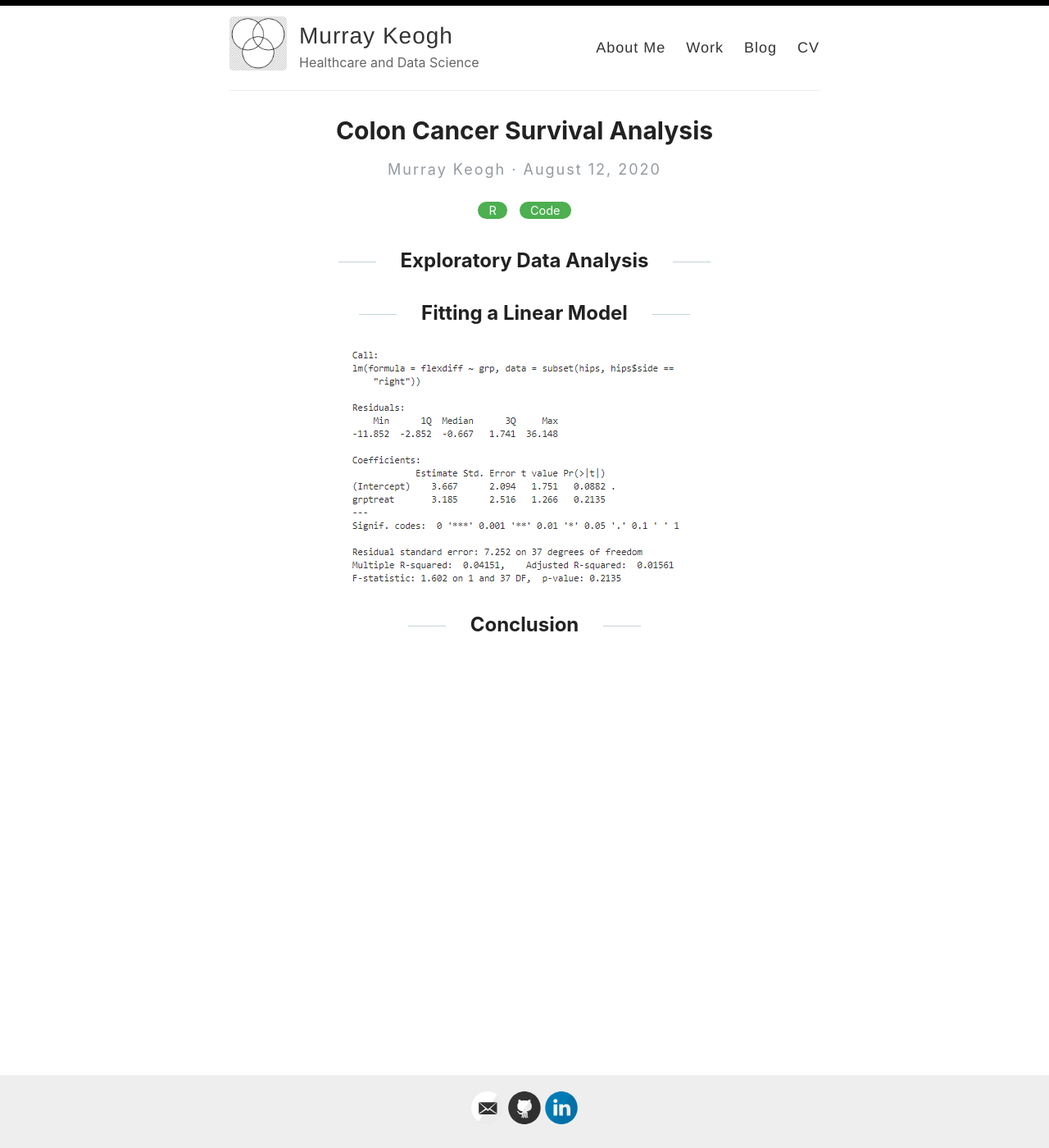
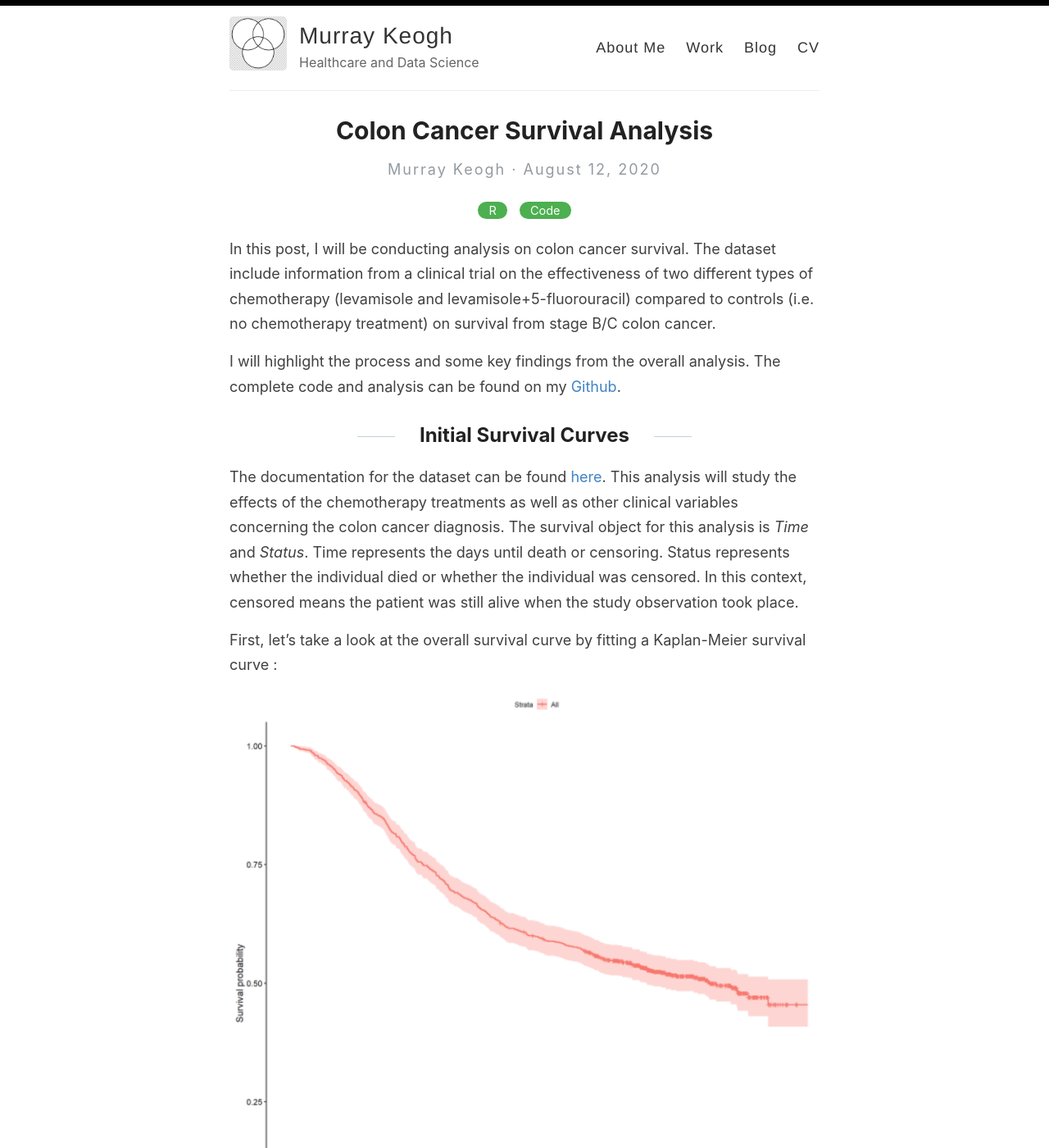
Before and after one commit to Murrkeys/Murrkeys.github.io, a Jekyll site: the page built from _posts/2020-8-12-colon-surv-analysis.md, in a window 1280 px wide and 1400 px high. Shown: the whole window at 82% size. Built offline with Jekyll 4.4.1, drawn with Linux system fonts in a browser that asks for light colours; some of the changed text lies outside the part shown.

Commit message:
Update 2020-8-12-colon-surv-analysis.md

```diff
--- a/_posts/2020-8-12-colon-surv-analysis.md
+++ b/_posts/2020-8-12-colon-surv-analysis.md
@@ -3,8 +3,25 @@ layout: post
 title: Colon Cancer Survival Analysis
 categories: [R,Code]
 ---
+In this post, I will be conducting analysis on colon cancer survival.  The dataset include information from a clinical trial on the effectiveness of two different types of chemotherapy (levamisole and levamisole+5-fluorouracil) compared to controls (i.e. no chemotherapy treatment) on survival from stage B/C colon cancer.
 
-## Exploratory Data Analysis
+I will highlight the process and some key findings from the overall analysis.  The complete code and analysis can be found on my [Github](https://github.com/Murrkeys/colon_cancer_survival_model).
+
+## Initial Survival Curves
+
+The documentation for the dataset can be found [here](https://stat.ethz.ch/R-manual/R-patched/library/survival/html/colon.html).  This analysis will study the effects of the chemotherapy treatments as well as other clinical variables concerning the colon cancer diagnosis. The survival object for this analysis is *Time* and *Status*.   Time represents the days until death or censoring. Status represents whether the individual died or whether the individual was censored.  In this context, censored means the patient was still alive when the study observation took place.
+
+First, let's take a look at the overall survival curve by fitting a Kaplan-Meier survival curve :
+
+<img src="/images/SA_1.PNG">
+
+Let's also stratify the survival curve by the treatment (rx) and more than 4 positive lymph nodes (node4) :
+
+<img src="/images/SA_2.PNG">
+
+<img src="/images/SA_3.PNG">
+
+
 
 
 ## Fitting a Linear Model
```
